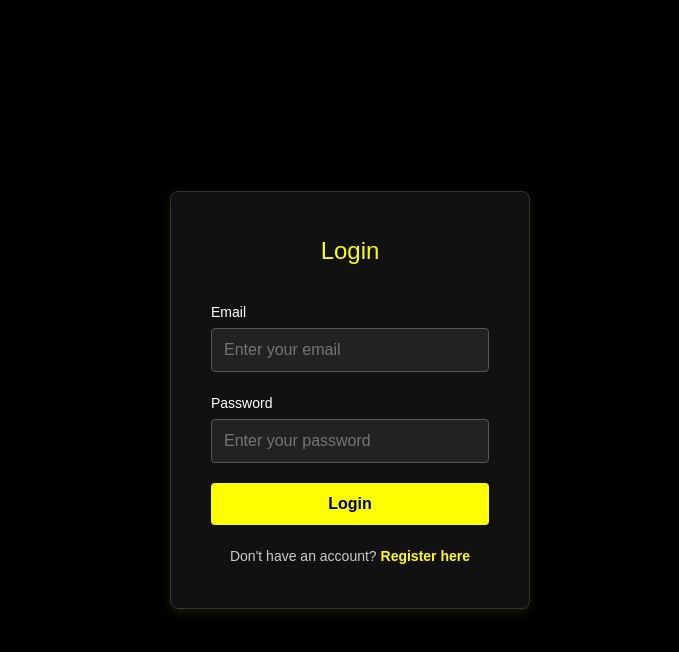
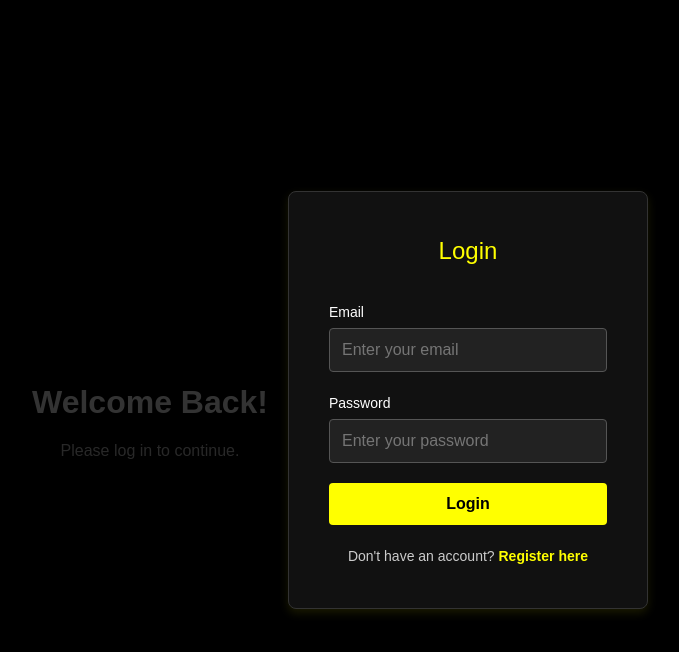
Before and after one commit to Kyle062706/flask-cmpe-pc1, a Flask app: page / in a window 1280 px wide. Shown: the top 652 px of the page, without its empty margins (290-969 px from the left). Run offline with Flask 3, Linux system fonts and the light colour scheme.

Commit message:
-m "added div and css for it"

```diff
--- a/static/css/style login form.css
+++ b/static/css/style login form.css
@@ -3,6 +3,24 @@
     padding: 0;
     box-sizing: border-box;
 }
+
+.welcome-box {
+            text-align: center;
+            margin-top: 40px;
+            font-family: Arial, sans-serif;
+            color: #333;
+        }
+
+        .welcome-box h1 {
+            font-size: 32px;
+            font-weight: bold;
+            margin-bottom: 10px;
+        }
+
+        .welcome-box p {
+            font-size: 16px;
+            opacity: 0.8;
+        }
 
 body {
     font-family: 'Arial', sans-serif;
--- a/templates/login.html
+++ b/templates/login.html
@@ -7,6 +7,12 @@
     <link rel="stylesheet" href="/static/css/style login form.css">
 </head>
 <body>
+
+    <div class="welcome-box">
+        <h1>Welcome Back!</h1>
+        <p>Please log in to continue.</p>
+    </div>
+
     <div class="container">
         <form class="form" id="login-form" method="POST" action="/login">
             <h2>Login</h2>
```
